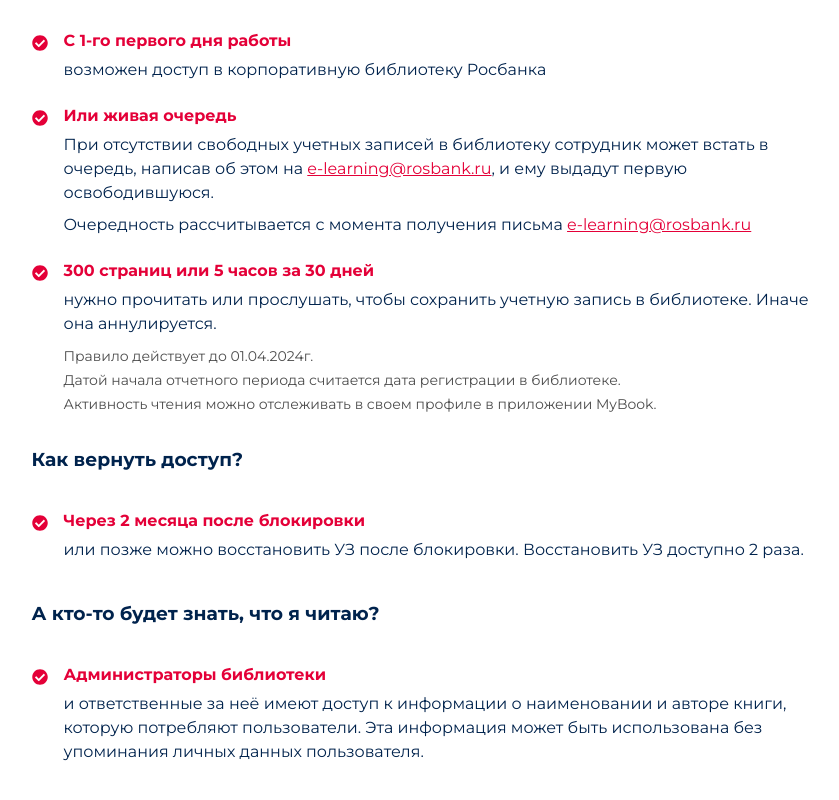
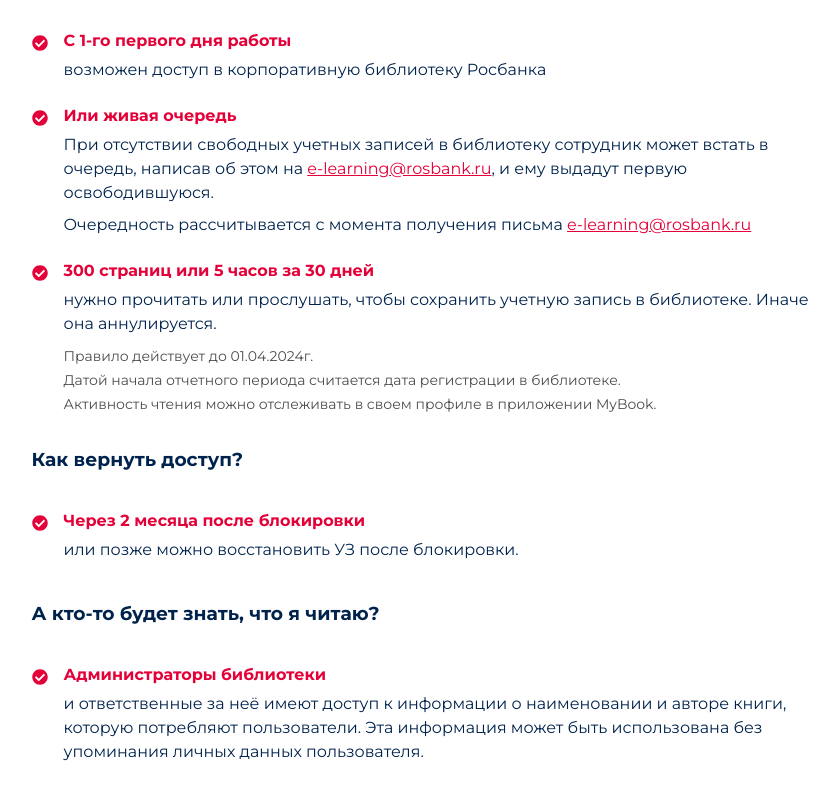
Before and after one commit to Kosticivan5/libraryROS, a React (Vite) app: page / in a window 1280 px wide. Shown: the part 770-1570 px from the top of the page, without its empty margins (230-1069 px from the left). Built offline with nearby package versions, Linux system fonts and the light colour scheme.

Commit message:
corrected some text

```diff
--- a/src/pages/Registration.jsx
+++ b/src/pages/Registration.jsx
@@ -7,7 +7,7 @@ const Registration = () => {
       <div className="registration">
         <GiArchiveRegister />
         <p>
-          Регистрация в корпоративной библиотеке необходимо проходить на личном
+          Регистрацию в корпоративной библиотеке необходимо проходить на личном
           или корпоративном компьютере (после регистрации можно будет читать на
           любом устройстве).
         </p>
@@ -29,7 +29,7 @@ const Registration = () => {
           <a href="mailto: e-learning@rosbank.ru" target="_blank">
             e-learning@rosbank.ru
           </a>{" "}
-          и коллеги запросят регистрацию у провайдера.
+          , и коллеги запросят регистрацию у провайдера.
         </p>
 
         <GiArchiveRegister />
@@ -39,9 +39,9 @@ const Registration = () => {
         </p>
         <GiArchiveRegister />
         <p>
-          Как только у вас появилась своя учётная запись в библиотеке, вы можете
-          читать или слушать книги на любом устройстве, скачав приложение через
-          Google Play или по QR-коду:
+          Как только появилась своя учетная запись в библиотеке, можно читать
+          или слушать книги на любом устройстве, скачав приложение через Google
+          Play или по QR-коду:
         </p>
       </div>
       <img className="qr-code" src={qr} alt="qr_registration" />
--- a/src/pages/Rules.jsx
+++ b/src/pages/Rules.jsx
@@ -69,10 +69,7 @@ const Rules = () => {
             <FaCheckCircle />
             <div>
               <h4>Через 2 месяца после блокировки</h4>
-              <p>
-                или позже можно восстановить УЗ после блокировки. Восстановить
-                УЗ доступно 2 раза.
-              </p>
+              <p>или позже можно восстановить УЗ после блокировки.</p>
             </div>
           </div>
         </article>
```
